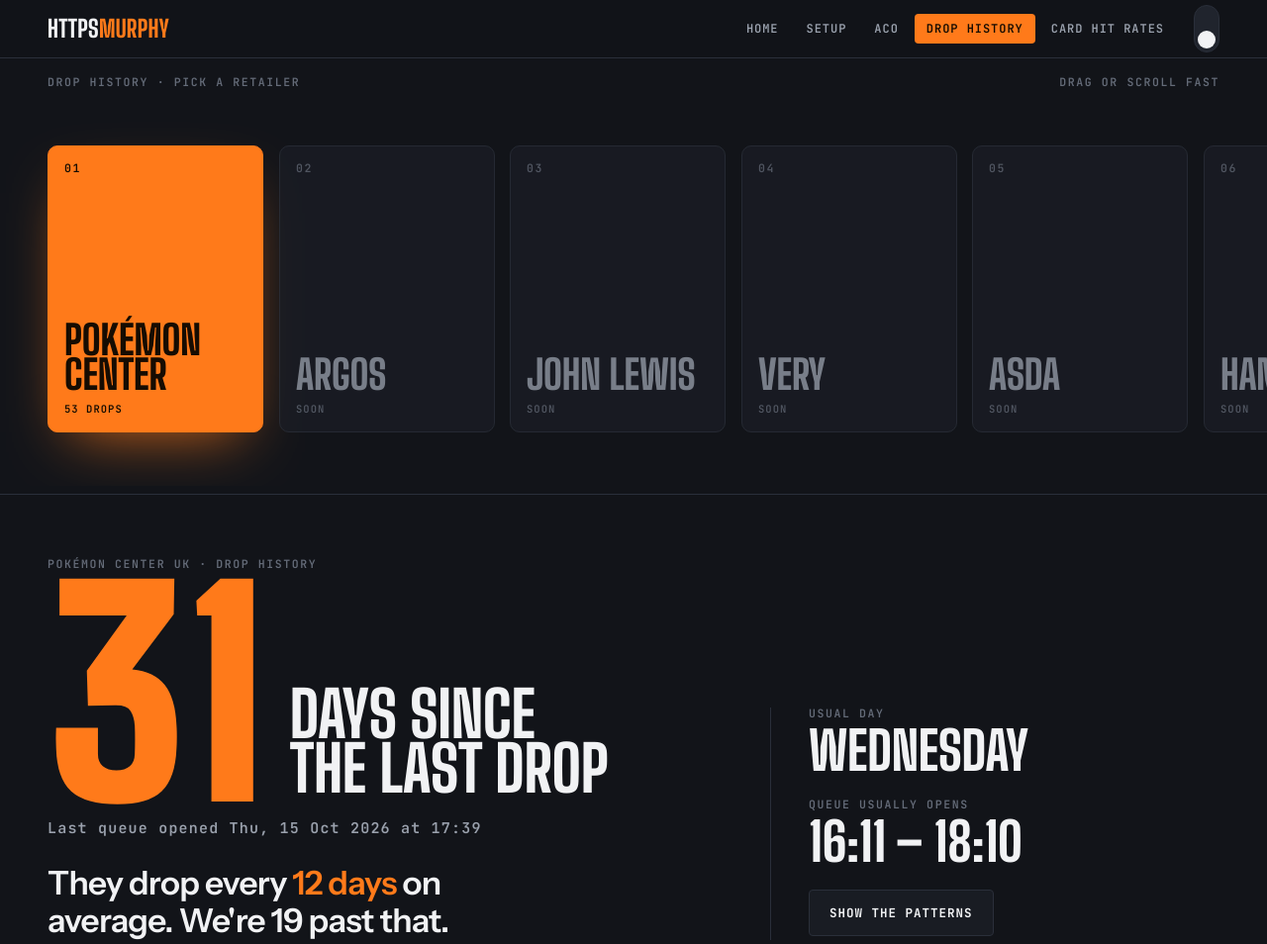
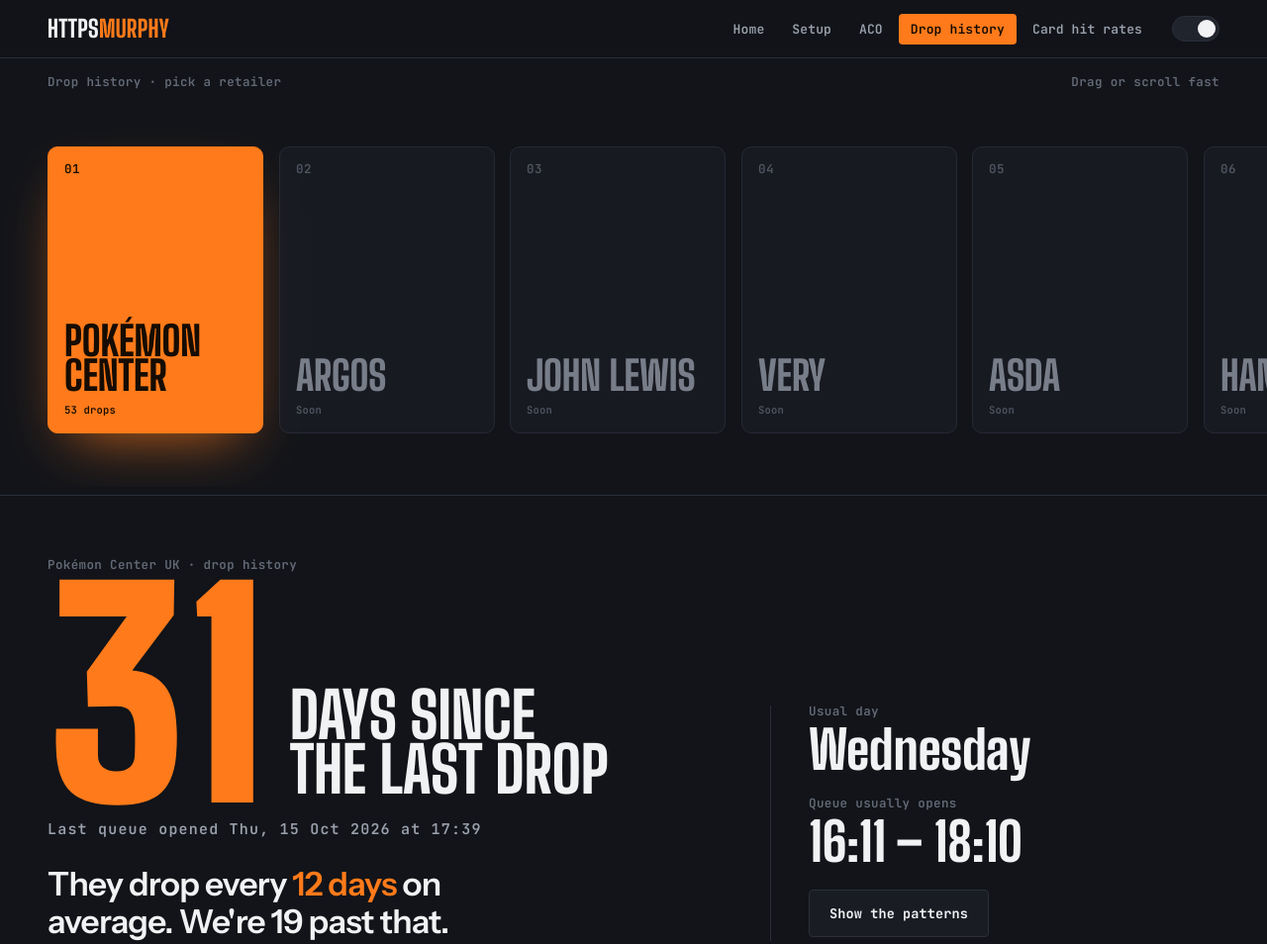
Before and after one commit to httpsmurphy/httpsmurphy-co-uk, a plain HTML site: page drops.html in a window 1280 px wide. Shown: the top 954 px of the page at 99% size. Drawn offline with Linux system fonts and the light colour scheme.

Commit message:
Fewer capitals, flat theme switch that bounces sideways, soon-page label spacing

```diff
--- a/assets/v2.css
+++ b/assets/v2.css
@@ -640,3 +640,24 @@ ul.field-what li.more { color: var(--dim); }
 @keyframes vt-out { to { opacity: 0; transform: translateY(-14px); } }
 @keyframes vt-in { from { opacity: 0; transform: translateY(34px); } }
 @media (prefers-reduced-motion: reduce) { @view-transition { navigation: none; } }
+
+/* ---------- fewer capitals: only the logo and the big headlines shout ---------- */
+body.v2 .label, body.v2 .nav a, body.v2 .btn, body.v2 .inst h2, body.v2 .inst .more, body.v2 .status, body.v2 .stack button b, body.v2 .stack button small,
+body.v2 .ticker-in span, body.v2 .chipm, body.v2 .hx-chips button, body.v2 .hx-card .mono, body.v2 .hx-card small, body.v2 .tier b, body.v2 .tags span,
+body.v2 .switch button, body.v2 .war-stats b:not(.num), body.v2 .dr span, body.v2 .ld small, body.v2 .lw small, body.v2 .sites-in button, body.v2 .bub small,
+body.v2 .rip-card small, body.v2 #b-sites .site, body.v2 .disp { text-transform: none; }
+body.v2 h1.disp, body.v2 h2.disp, body.v2 .since .disp, body.v2 .bench-n .disp, body.v2 .rip-card .disp, body.v2 .soon-in h1 { text-transform: uppercase; }
+body.v2 .label { letter-spacing: .03em; font-size: 12.5px; display: inline-block; }
+body.v2 .label::first-letter, body.v2 .rip-card small::first-letter, body.v2 .dr span::first-letter { text-transform: uppercase; }
+body.v2 .nav a { letter-spacing: .01em; font-size: 13px; }
+body.v2 .btn { letter-spacing: .01em; font-size: 13.5px; }
+body.v2 .hx-chips button, body.v2 .switch button, body.v2 #b-sites .site, body.v2 .tags span, body.v2 .chipm, body.v2 .rip-card small, body.v2 .ld small, body.v2 .lw small, body.v2 .bub small { letter-spacing: .02em; }
+body.v2 .ticker-in span { letter-spacing: .06em; font-size: 12.5px; }
+
+/* "soon" retailer page: the label sits clear of the rule above (the page gutter rule was zeroing this) */
+body.v2 .soon-in { padding-top: clamp(48px, 7vw, 96px); padding-bottom: clamp(60px, 10vw, 130px); }
+
+/* theme switch lies flat: the knob bounces sideways. Right = dark (the default), left = light. */
+.v2 .theme-btn { width: 48px; height: 26px; }
+.v2 .theme-btn .knob { left: 3px; top: 3px; transform: translateX(22px); }
+:root[data-theme="light"] .v2 .theme-btn .knob { transform: translateX(0); }
```
